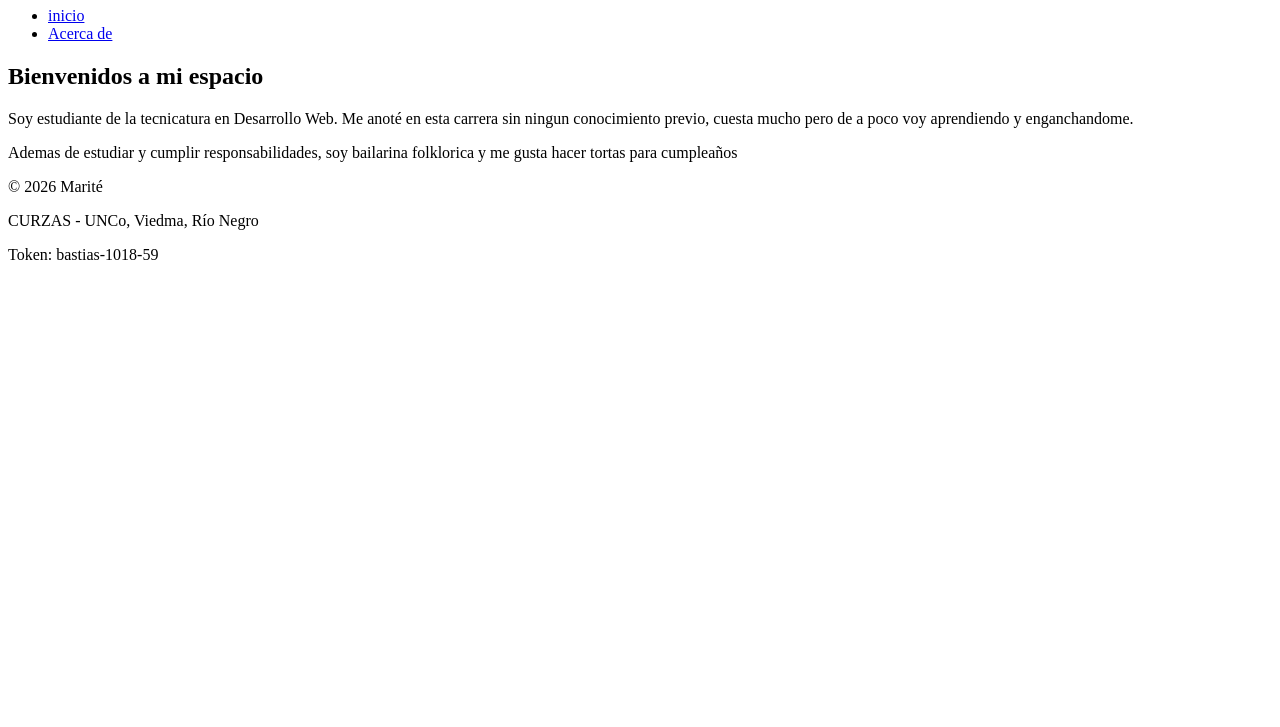
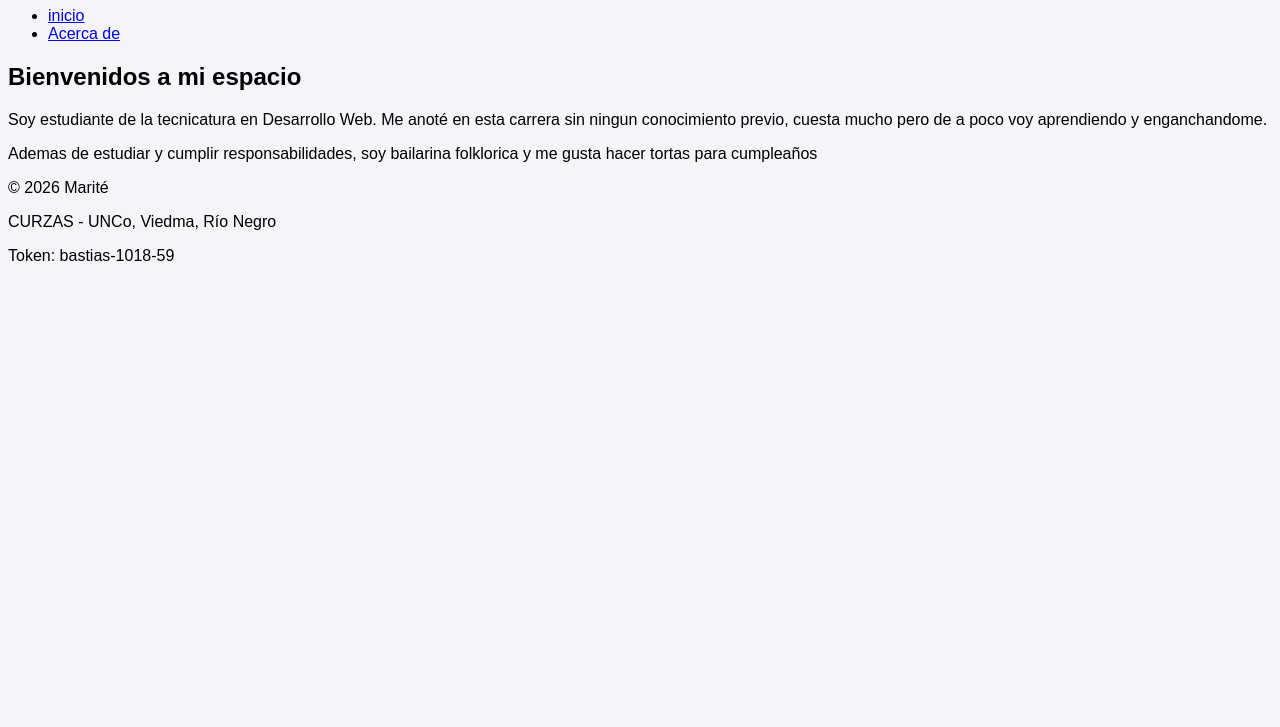
Before and after one commit to Marite28/peylw-2026-practicos-bastias-1018-59, a plain HTML site: page index.html in a window 1280 px wide. Shown: the part 73-800 px from the top of the page. Drawn offline with Linux system fonts and the light colour scheme.

Commit message:
TP2: Estructuras HTML y  vinculacion de estilos

```diff
--- a/index.html
+++ b/index.html
@@ -3,6 +3,7 @@
 <head>
     <meta charset="UTF-8">
     <title>Portal de Marité - bastias-1018-59</title>
+    <link rel="stylesheet" href="styles.css">
 </head>
 <body>
 <!--token-alumno: bastias-1018-59-->
--- /dev/null
+++ b/styles.css
@@ -0,0 +1,4 @@
+body {
+    font-family: sans-serif;
+    background-color: #f4f4f9;
+}
```
